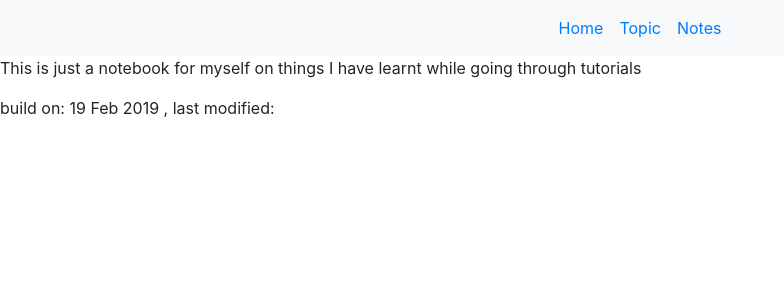
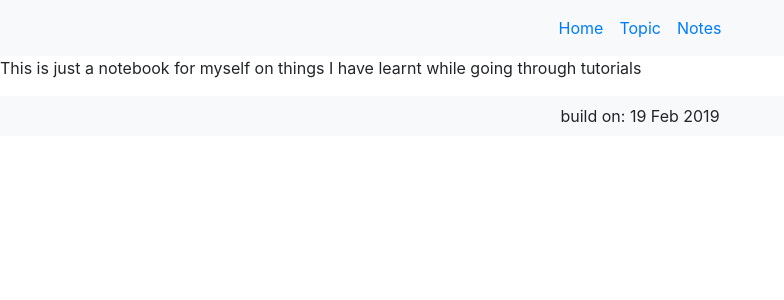
Before and after one commit to CoolColdUK/CoolColdUK.github.io, a Jekyll site: the page built from index.html, in a window 1280 px wide. Shown: the top 300 px of the page, without its empty margins (0-784 px from the left). Built offline with Jekyll 4.4.1, drawn with Linux system fonts in a browser that asks for light colours; nearby versions of some CDN libraries.

Commit message:
Update footer.html
add nav bar to footer

```diff
--- a/_includes/footer.html
+++ b/_includes/footer.html
@@ -1,4 +1,3 @@
-<div>
+<div class="navbar navbar-expand-sm bg-light justify-content-center">
     build on: {{ site.time | date_to_string }}
-    , last modified: {{page.last_modified_at}}
 </div>
```
